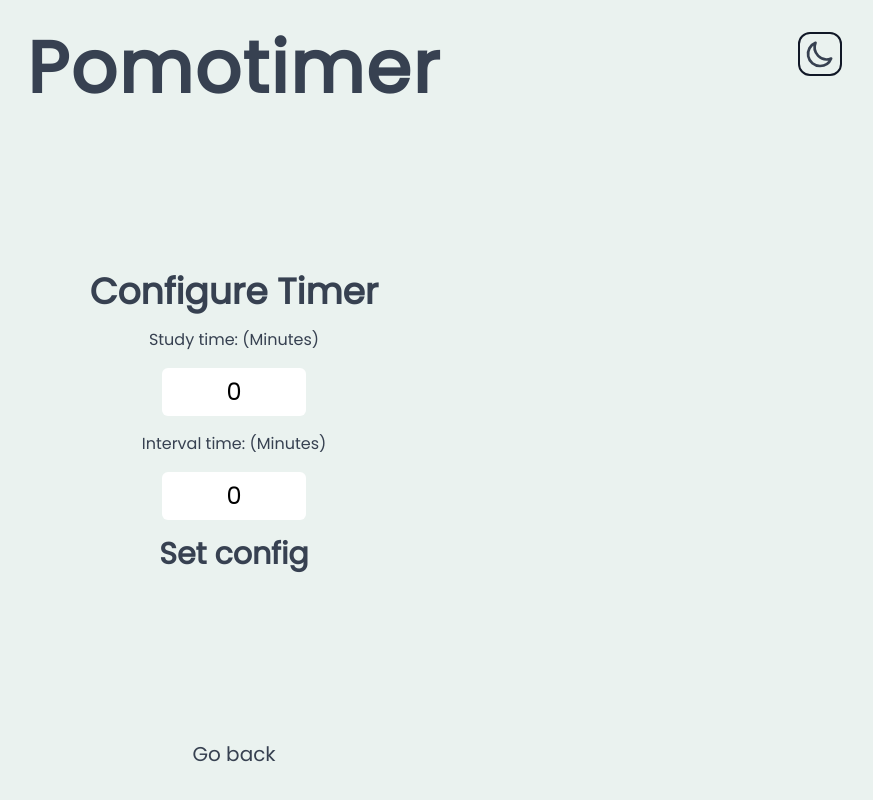
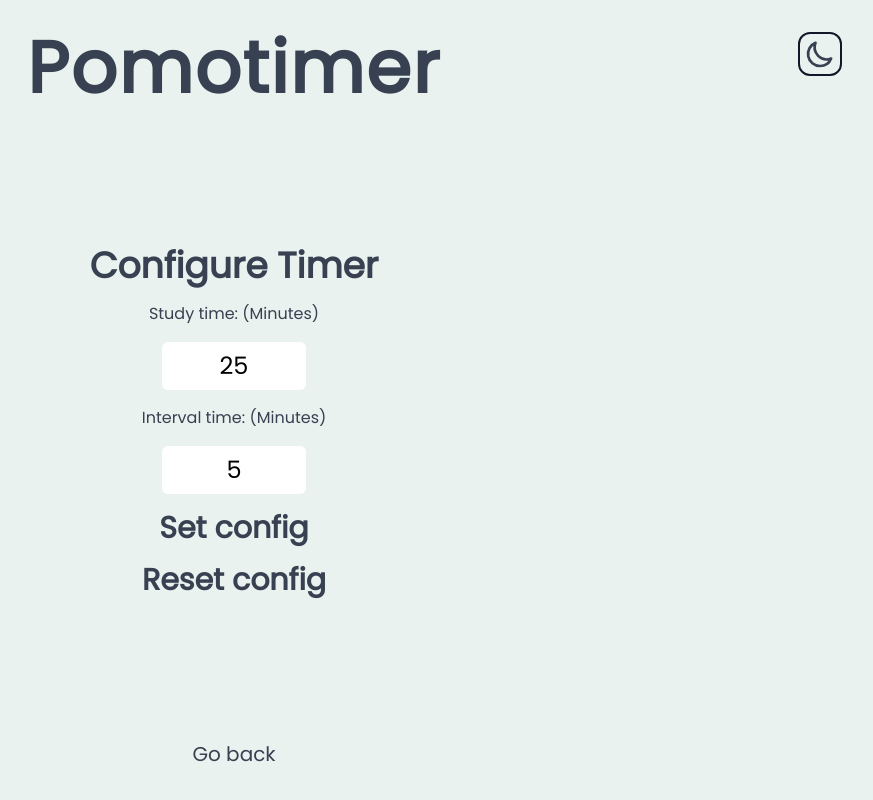
Before and after one commit to ribamarf01/pomodoro-timer, a React (Vite) app: page / in a window 1280 px wide. Both pictures are taken after a click on the button "Customize timer". Shown: the whole page, without its empty margins (406-1279 px from the left). Built offline with nearby package versions, Linux system fonts and the light colour scheme.

Commit message:
config logic and reset logic

```diff
--- a/src/App.tsx
+++ b/src/App.tsx
@@ -1,4 +1,4 @@
-import { useEffect, useState } from 'react'
+import { FormEvent, useEffect, useState } from 'react'
 import DarkmodeToggle from './DarkmodeToggle'
 
 interface TimerNumbers {
@@ -6,7 +6,7 @@ interface TimerNumbers {
   intervalTime: number
 }
 
-const TIMERS: TimerNumbers = { intervalTime: 5, studyTime: 5 }
+const TIMERS: TimerNumbers = { intervalTime: 5, studyTime: 25 }
 
 enum Phase { STUDY, INTERVAL }
 enum Mode { TIMER, CONFIG }
@@ -20,10 +20,10 @@ const App = () => {
   const [phase, setPhase] = useState<Phase>(Phase.STUDY)
   const [mode, setMode] = useState<Mode>(Mode.TIMER)
 
-  const [form, setForm] = useState<{ st: number, it: number }>({ st: 0, it: 0 })
+  const [form, setForm] = useState<{ st: number, it: number }>({ st: TIMERS.studyTime, it: TIMERS.intervalTime })
 
   const [pause, setPause] = useState(true)
-  const [studyTime, setStudyTime] = useState<number>(TIMERS.studyTime) // 25 minutes default
+  const [studyTime, setStudyTime] = useState<number>(TIMERS.studyTime * 60) // 25 minutes default
   const [intervalTime, setIntervalTime] = useState<number>(0) // 5 minutes default
 
   useEffect(() => {
@@ -34,7 +34,7 @@ const App = () => {
         } else {
           setPhase(Phase.INTERVAL)
           setPause(true)
-          setIntervalTime(TIMERS.intervalTime)
+          setIntervalTime(form.it)
           sound.play()
         }
       } else {
@@ -44,7 +44,7 @@ const App = () => {
           setPhase(Phase.STUDY)
           setPause(true)
           setCicle(cicle + 1)
-          setStudyTime(TIMERS.studyTime)
+          setStudyTime(form.st)
           sound.play()
         }
       }
@@ -62,9 +62,23 @@ const App = () => {
     else setMode(Mode.TIMER)
   }
 
+  const setTimer = (e: FormEvent) => {
+    e.preventDefault()
+
+    setStudyTime(form.st * 60)
+    setIntervalTime(form.it * 60)
+    setMode(Mode.TIMER)
+  }
+
+  const resetConfig = () => {
+    setStudyTime(TIMERS.studyTime * 60)
+    setIntervalTime(0)
+    setMode(Mode.TIMER)
+  }
+
   const formatClock = (timeUnit: number) => {
     const minutes = Math.floor(timeUnit / 60) > 10 ? Math.floor(timeUnit / 60) : "0" + Math.floor(timeUnit / 60)
-    const seconds = timeUnit % 60 > 10 ? timeUnit % 60 : "0" + timeUnit % 60
+    const seconds = timeUnit % 60 >= 10 ? timeUnit % 60 : "0" + timeUnit % 60
     return `${minutes}:${seconds}`
   }
 
@@ -104,7 +118,7 @@ const App = () => {
 
         <span className=''>Current cicle: {cicle}/4</span>
       </div>
-    </div> : <form className='flex p-4 gap-y-4 flex-1 flex-col items-center justify-center'>
+    </div> : <form onSubmit={e => setTimer(e)} className='flex p-4 gap-y-4 flex-1 flex-col items-center justify-center'>
       <span className='text-4xl font-bold'>Configure Timer</span>
 
       <span>Study time: (Minutes)</span>
@@ -120,9 +134,17 @@ const App = () => {
       />
 
       <button
+        type='submit'
         className='text-3xl font-extrabold track-wider cursor-pointer hover:text-gray-400 duration-300 transition-colors'
       >
         Set config
+      </button>
+
+      <button
+        onClick={() => resetConfig()}
+        className='text-3xl font-extrabold track-wider cursor-pointer hover:text-gray-400 duration-300 transition-colors'
+      >
+        Reset config
       </button>
 
     </form>
```
